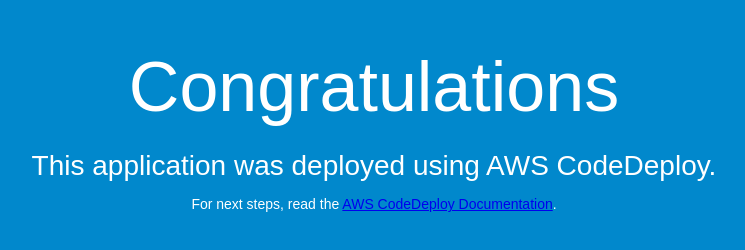
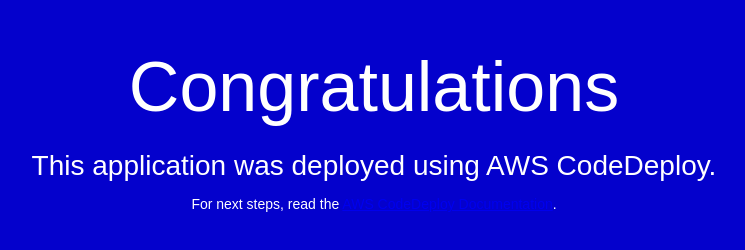
Before and after one commit to kisobe0609/codedeploy, a plain HTML site: page index.html in a window 1280 px wide. Shown: the whole page, without its empty margins (266-1011 px from the left). Drawn offline with Linux system fonts and the light colour scheme.

Commit message:
2nd commit

```diff
--- a/index.html
+++ b/index.html
@@ -6,7 +6,7 @@
   <style>
     body {
       color: #ffffff;
-      background-color: #0188cc;
+      background-color: #0401cc;
       font-family: Arial, sans-serif;
       font-size: 14px;
     }
```
